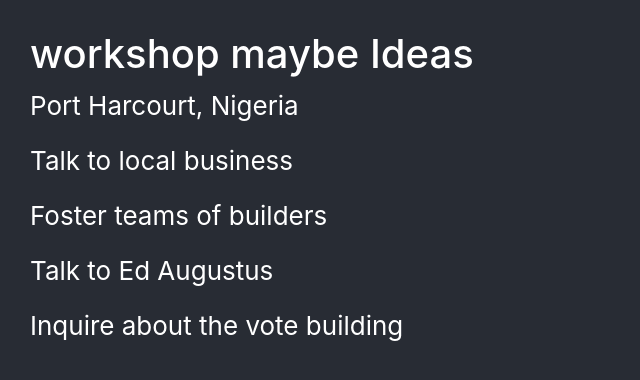
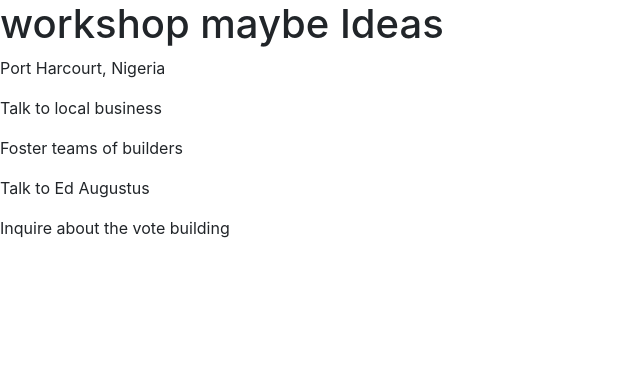
Before and after one commit to POAdev/example-pro, a React (Create React App) app: page / in a window 1280 px wide. Shown: the top 380 px of the page, without its empty margins (0-640 px from the left). Built offline with nearby package versions, Linux system fonts and the light colour scheme; no server answers.

Commit message:
breakdown codes into different sections

```diff
--- a/src/App.js
+++ b/src/App.js
@@ -1,33 +1,14 @@
-import './App.css';
-import { useEffect, useState } from "react";
-import  Ideas from "./data/ideas.json"
-import Axios from "axios"
+import SiteTitle from "./SiteTitle"
+import IdeasList from "./IdeasList"
+import MetaDataCall from "./MetaDataCall";
 
 function App() {
 
-  const [someData, setSomeDate] = useState("");
-
-  useEffect(()=> {
-    Axios.get("https://postgrest-api.mainnet.dandelion.link/tx_metadata?id=eq.2806").
-    then(data =>{
-      console.log(data)
-      setSomeDate(data.data[0].json);
-    })
-  });
-
   return (
-    <div className="App">
-      <header className="App-header">
-        <h1>{Ideas.title}</h1>
-        <p>{Ideas.homeTown}</p>
-        <div >
-          {Ideas.ideals.map( e => <p>
-            {e.text}
-          </p>)}
-        </div>
-
-        <h2>{someData}</h2>
-      </header>
+    <div>
+        <SiteTitle/>
+        <IdeasList />
+        <MetaDataCall />
     </div>
   );
 }
--- /dev/null
+++ b/src/IdeasList.js
@@ -0,0 +1,17 @@
+import React from "react";
+import  Ideas from "./data/ideas.json"
+
+function IdeasList() {
+
+  return (
+    <div>
+      <div >
+          {Ideas.ideals.map( e => <p key={e.idV}>
+            {e.text}
+          </p>)}
+      </div>
+    </div>
+  );
+}
+
+export default IdeasList
--- /dev/null
+++ b/src/MetaDataCall.js
@@ -0,0 +1,24 @@
+import React from "react";
+import { useEffect, useState } from "react";
+import Axios from "axios"
+
+
+function MetaDataCall() {
+
+  const [someData, setSomeDate] = useState("");
+
+  useEffect(()=> {
+    Axios.get("https://postgrest-api.mainnet.dandelion.link/tx_metadata?id=eq.2806").then(data => {
+      console.log(data.data[0].json)
+      setSomeDate(data.data[0].json);
+    })
+  });
+
+  return (
+    <div>
+      <h1 style={{color: "green"}}>{someData}</h1>
+    </div>
+  );
+}
+
+export default MetaDataCall
--- /dev/null
+++ b/src/SiteTitle.js
@@ -0,0 +1,13 @@
+import React from "react";
+import  Ideas from "./data/ideas.json"
+
+function SiteTitle() {
+  return (
+    <div>
+      <h1>{Ideas.title}</h1>
+      <p>{Ideas.homeTown}</p>
+    </div>
+  );
+}
+
+export default SiteTitle
```
Also changed, not shown: 1 other file (tests, documents, lock files or other folders).
